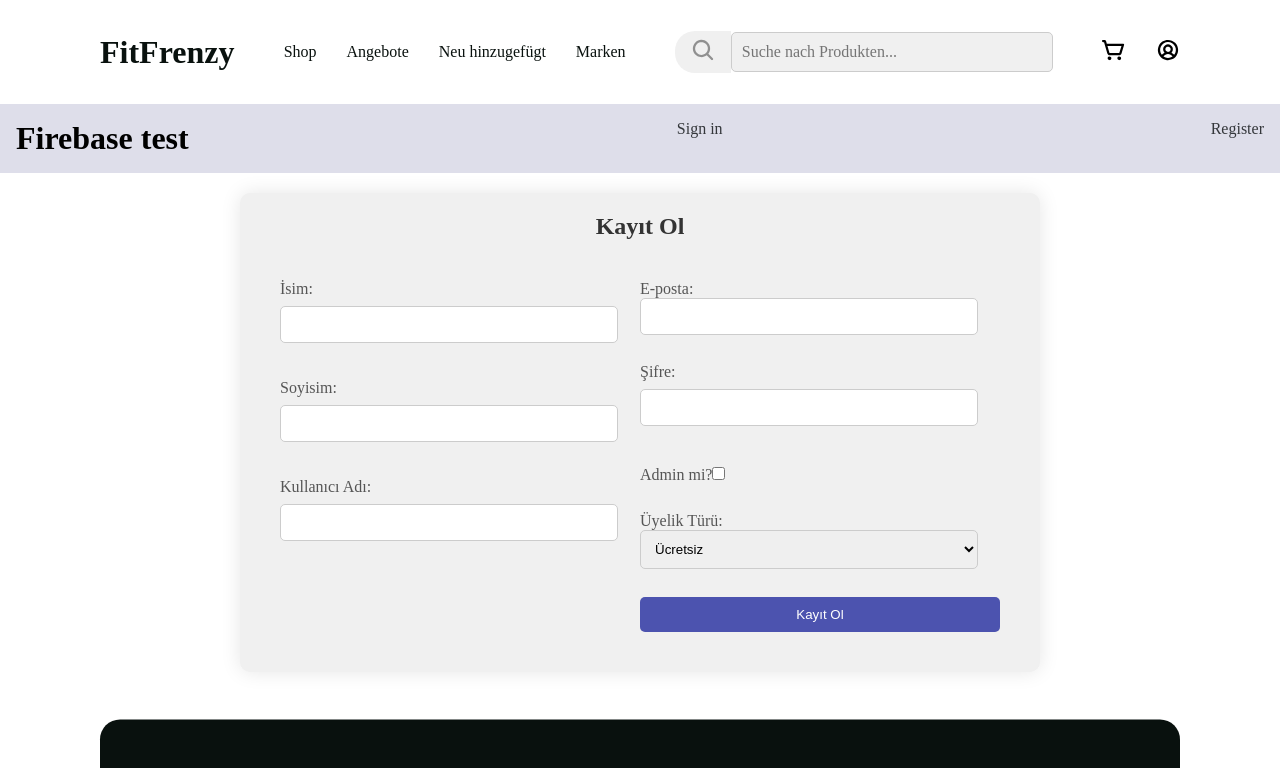
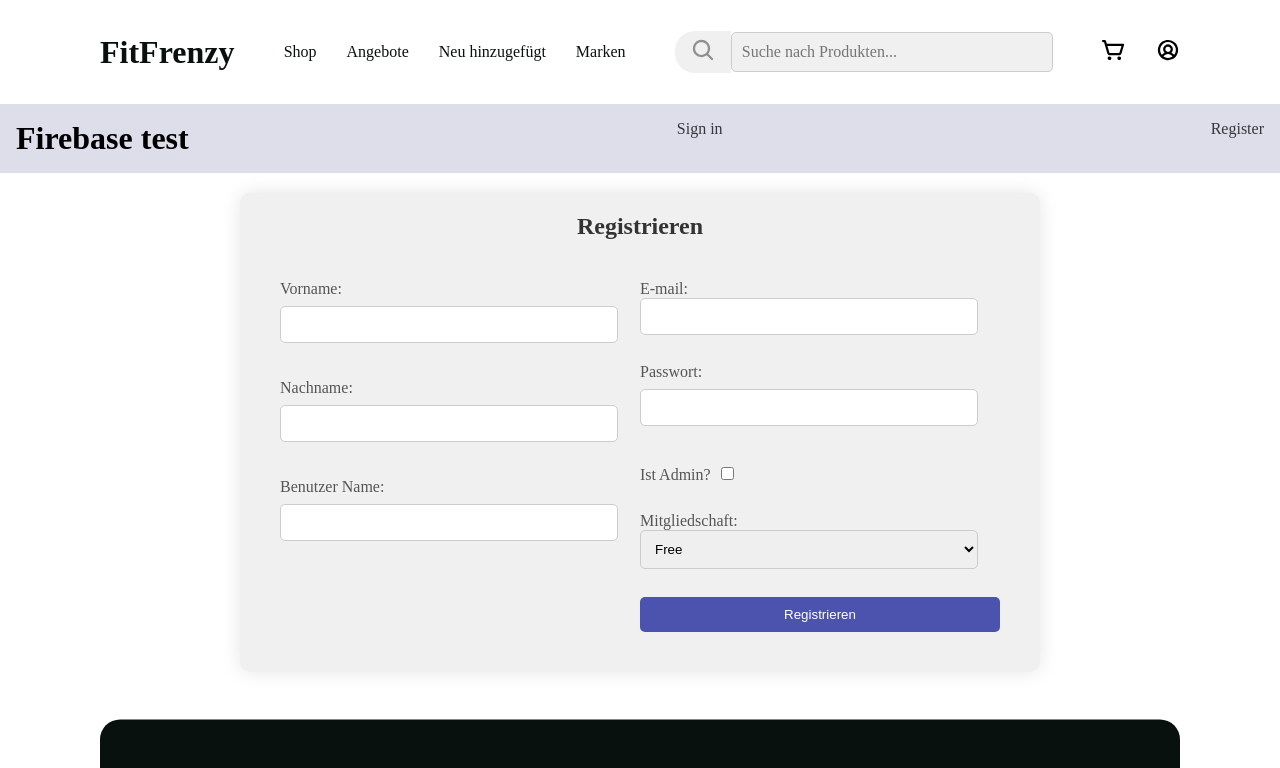
Before and after one commit to BARIS-dev/dci-final-project, a React (Vite) app in the folder FitFrenzy/client/: page /register in a window 1280 px wide. Shown: the top 768 px of the page. Built offline with nearby package versions, Linux system fonts and the light colour scheme; no server answers; a web font is replaced by a local one.

Commit message:
worked on login and register pages

```diff
--- a/FitFrenzy/client/data/users.json
+++ b/FitFrenzy/client/data/users.json
@@ -9,6 +9,36 @@
       "password": "test1234",
       "isAdmin": "true",
       "membership": "free"
+    },
+    {
+      "id": "8ded",
+      "firstName": "test2",
+      "lastName": "test2",
+      "username": "test2",
+      "email": "test2@mail.com",
+      "password": "test1234",
+      "isAdmin": "true",
+      "membership": "premium"
+    },
+    {
+      "id": "ce30",
+      "firstName": "test3",
+      "lastName": "test3",
+      "username": "test3",
+      "email": "test3@mail.com",
+      "password": "test1234",
+      "isAdmin": "true",
+      "membership": "premium"
+    },
+    {
+      "id": "e6e7",
+      "firstName": "test4",
+      "lastName": "test4",
+      "username": "test4",
+      "email": "test4@mail.com",
+      "password": "test1234",
+      "isAdmin": "true",
+      "membership": "premium"
     }
   ]
 }
--- a/FitFrenzy/client/src/App.jsx
+++ b/FitFrenzy/client/src/App.jsx
@@ -12,22 +12,23 @@ import AdminDashboard from './pages/Admin/admin.dashboard.jsx';
 import ProductCreate from './pages/Admin/product.create.jsx';
 import Signout from './pages/Signout/Signout.jsx';
 import Register from './pages/Register/Register.jsx';
-import api from './api/posts.js';
-import { useEffect } from 'react';
+// import api from './api/posts.js';
+// import { useEffect } from 'react';
 
 function App() {
-  useEffect(() => {
-    // get data from data folder
-    const fetchData = async () => {
-      try {
-        const response = await api.get('/posts');
-        console.log(response.data);
-      } catch (error) {
-        console.error('Error fetching data', error);
-      }
-    };
-    fetchData();
-  }, []);
+  // test data from data folder
+  // useEffect(() => {
+  //   // get data from data folder
+  //   const fetchData = async () => {
+  //     try {
+  //       const response = await api.get('/posts');
+  //       console.log(response.data);
+  //     } catch (error) {
+  //       console.error('Error fetching data', error);
+  //     }
+  //   };
+  //   fetchData();
+  // }, []);
 
   return (
     <>
--- a/FitFrenzy/client/src/pages/LoginVEmail/LoginVEmail.jsx
+++ b/FitFrenzy/client/src/pages/LoginVEmail/LoginVEmail.jsx
@@ -2,6 +2,11 @@ import { useEffect, useState } from 'react';
 import users from '../../api/users.js';
 
 function LoginVEmail() {
+  const [userList, setUserList] = useState([]);
+  const [curruser, setCurruser] = useState(null);
+  const [email, setEmail] = useState('');
+  const [password, setPassword] = useState('');
+
   // useEffect(() => {
   //   const fetchUserData = async () => {
   //     try {
@@ -30,11 +35,6 @@ function LoginVEmail() {
     fetchData();
   }, []);
 
-  const [userList, setUserList] = useState([]);
-  const [curruser, setCurruser] = useState(null);
-  const [email, setEmail] = useState('');
-  const [password, setPassword] = useState('');
-
   // get data from mongoDB
   // useEffect(() => {
   //   axios
@@ -50,11 +50,12 @@ function LoginVEmail() {
 
   const handleSubmit = e => {
     e.preventDefault();
+
     // login from json file
-    const user = userList.find(user => user.email === email);
+    const userFromJSON = userList.find(user => user.email === email);
 
-    if (user && user.password === password) {
-      setCurruser(user);
+    if (userFromJSON && userFromJSON.password === password) {
+      setCurruser(userFromJSON);
 
       setEmail('');
       setPassword('');
--- a/FitFrenzy/client/src/pages/Register/Register.css
+++ b/FitFrenzy/client/src/pages/Register/Register.css
@@ -57,6 +57,7 @@ select {
 
 input[type='checkbox'] {
   margin-top: 5px;
+  margin-left: 10px;
 }
 
 .register-btn {
--- a/FitFrenzy/client/src/pages/Register/Register.jsx
+++ b/FitFrenzy/client/src/pages/Register/Register.jsx
@@ -1,5 +1,5 @@
 import { useState } from 'react';
-import { useNavigate } from 'react-router-dom';
+// import { useNavigate } from 'react-router-dom';
 import users from '../../api/users.js';
 import './Register.css';
 
@@ -9,9 +9,9 @@ function RegisterPage() {
   const [username, setUsername] = useState('');
   const [email, setEmail] = useState('');
   const [password, setPassword] = useState('');
-  const [isAdmin, setIsAdmin] = useState(false); // Default to false
-  const [membership, setMembership] = useState('free'); // Default to 'free'
-  const navigate = useNavigate();
+  const [isAdmin, setIsAdmin] = useState(false);
+  const [membership, setMembership] = useState('free');
+  // const navigate = useNavigate();
 
   const handleRegister = async () => {
     try {
@@ -22,27 +22,26 @@ function RegisterPage() {
         username,
         email,
         password,
-        isAdmin: isAdmin.toString(), // Convert isAdmin to string
+        isAdmin: isAdmin.toString(),
         membership,
       };
 
       // API isteği gönderme
       const response = await users.post('/users', newUser);
-      console.log('Yeni kullanıcı başarıyla kaydedildi:', response.data);
-
-      navigate('/signin');
+      console.log('Successfully registered', response.data);
+      // navigate('/signin');
     } catch (error) {
-      console.error('Kayıt sırasında bir hata oluştu:', error);
+      console.error('Something went wrong', error);
     }
   };
 
   return (
     <div className="register-container">
-      <h2>Kayıt Ol</h2>
+      <h2>Registrieren</h2>
       <form onSubmit={handleRegister} className="register-form">
         <div className="register-form-left">
           <label>
-            İsim:
+            Vorname:
             <input
               type="text"
               value={firstName}
@@ -52,7 +51,7 @@ function RegisterPage() {
           </label>
           <br />
           <label>
-            Soyisim:
+            Nachname:
             <input
               type="text"
               value={lastName}
@@ -62,7 +61,7 @@ function RegisterPage() {
           </label>
           <br />
           <label>
-            Kullanıcı Adı:
+            Benutzer Name:
             <input
               type="text"
               value={username}
@@ -73,8 +72,8 @@ function RegisterPage() {
           <br />
         </div>
         <div className="register-form-right">
-          <label>
-            E-posta:
+          <label className="label-email">
+            E-mail:
             <input
               type="email"
               value={email}
@@ -84,7 +83,7 @@ function RegisterPage() {
           </label>
           <br />
           <label>
-            Şifre:
+            Passwort:
             <input
               type="password"
               value={password}
@@ -94,7 +93,7 @@ function RegisterPage() {
           </label>
           <br />
           <label>
-            Admin mi?
+            Ist Admin?
             <input
               type="checkbox"
               checked={isAdmin}
@@ -104,19 +103,19 @@ function RegisterPage() {
           </label>
           <br />
           <label>
-            Üyelik Türü:
+            Mitgliedschaft:
             <select
               value={membership}
               onChange={e => setMembership(e.target.value)}
               required
             >
-              <option value="free">Ücretsiz</option>
+              <option value="free">Free</option>
               <option value="premium">Premium</option>
             </select>
           </label>
           <br />
           <button type="submit" className="register-btn">
-            Kayıt Ol
+            Registrieren
           </button>
         </div>
       </form>
```
